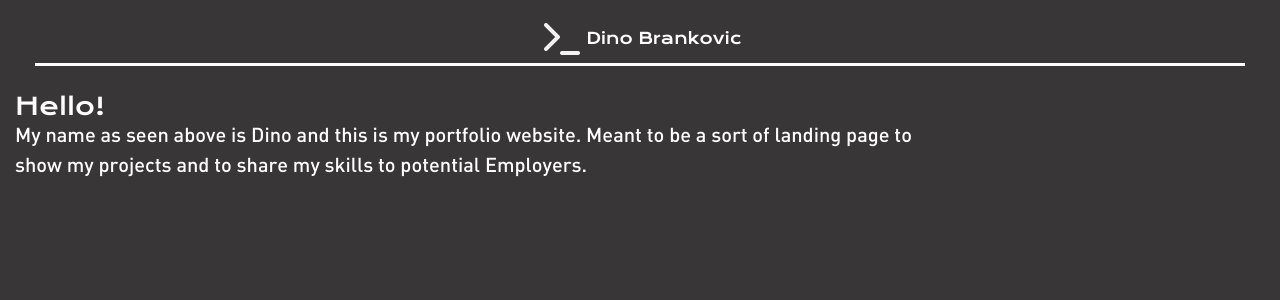
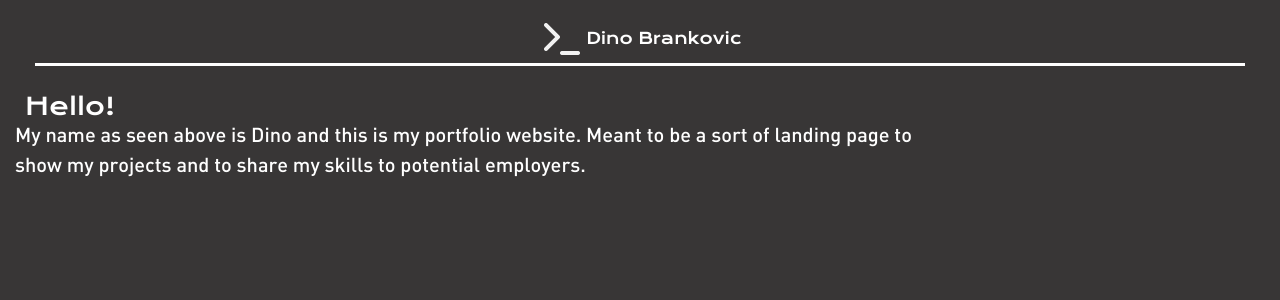
Before and after one commit to D1noD3v/portfolio, a Next.js app: page / in a window 1280 px wide. Shown: the top 300 px of the page. Built offline with nearby package versions, Linux system fonts and the light colour scheme.

Commit message:
added more packages

```diff
--- a/package.json
+++ b/package.json
@@ -9,9 +9,12 @@
     "lint": "next lint"
   },
   "dependencies": {
+    "clsx": "^2.1.1",
+    "framer-motion": "^11.11.11",
     "next": "^15.0.1",
     "react": "^18",
-    "react-dom": "^18"
+    "react-dom": "^18",
+    "tailwind-merge": "^2.5.4"
   },
   "devDependencies": {
     "eslint": "^8",
--- a/pages/index.jsx
+++ b/pages/index.jsx
@@ -23,9 +23,9 @@ function Header() {
 function About() {
   return (
     <>
-      <span className='text-2xl' >Hello!</span>
+      <span className='text-2xl' id='hellospan'>Hello!</span>
       <p className='about'>My name as seen above is Dino and this is my portfolio website. Meant to be a sort of landing page to <br />
-      show my projects and to share my skills to potential Employers.
+      show my projects and to share my skills to potential employers.
       </p>
     </>
   );
--- a/public/style.css
+++ b/public/style.css
@@ -46,3 +46,7 @@ body {
     font-family: var(--font-DIN-Medium);
     font-size: 20px;
 }
+
+#hellospan {
+    margin: 10px;
+}
```
Also changed, not shown: 1 other file (tests, documents, lock files or other folders).
